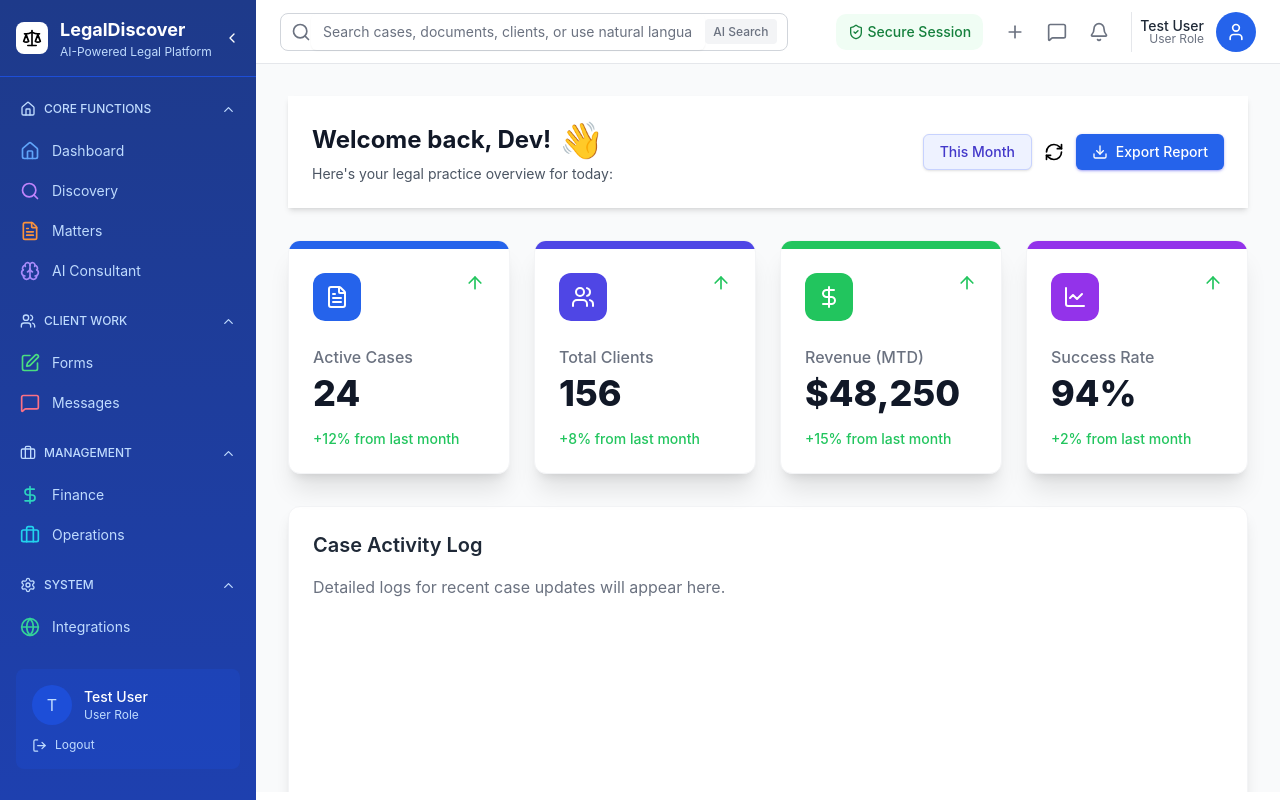
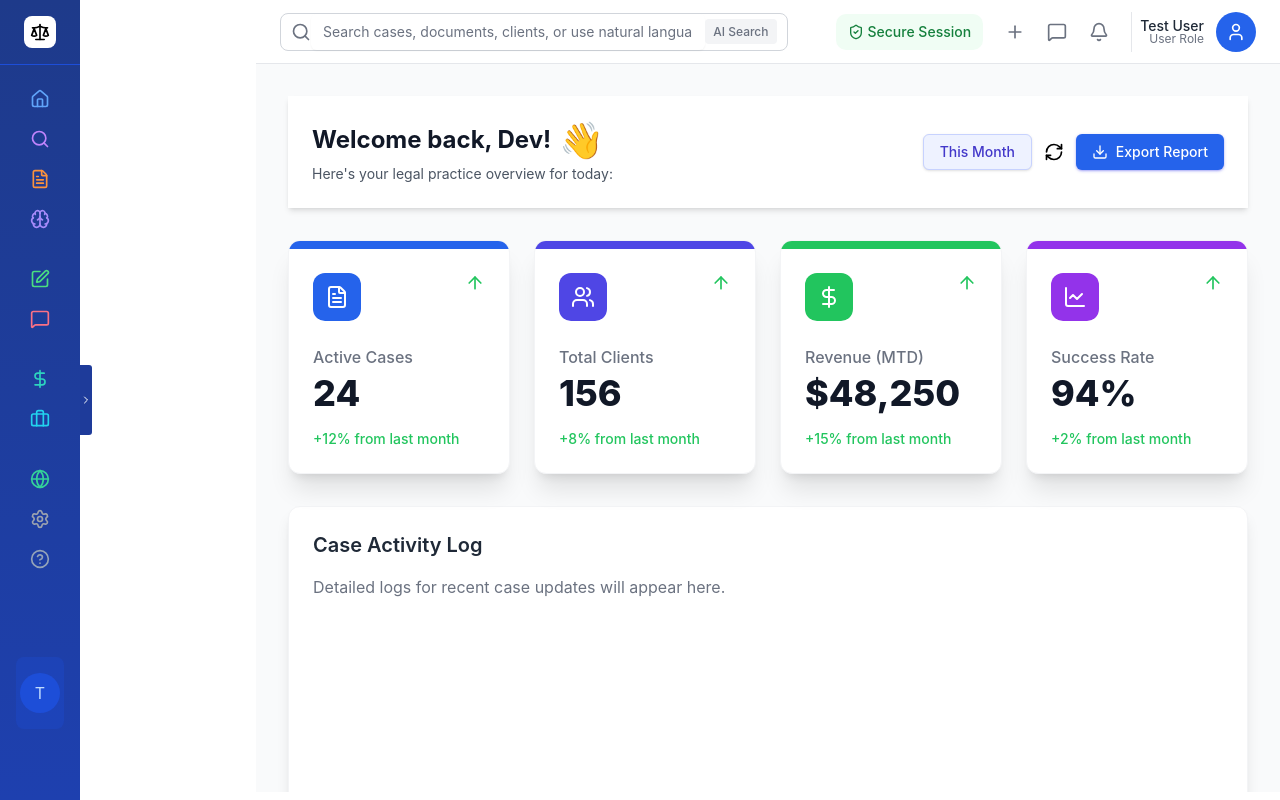
Before and after one commit to Rafayj34/LegalDiscover-NextJS-AWS-CDK, a Next.js app in the folder legaldiscoverapp/: page / in a window 1280 px wide. Both pictures are taken after a click on the icon 232 px from the left and 38 px from the top of the page. Built offline with nearby package versions, Linux system fonts and the light colour scheme.

Commit message:
add transition & seperate zustand stores

```diff
--- a/legaldiscoverapp/components/dashboard/index.tsx
+++ b/legaldiscoverapp/components/dashboard/index.tsx
@@ -59,7 +59,7 @@ export const Dashboard = () => {
                         >
                             This Month
                         </Button>
-                        <RefreshCw className="w-5 h-5 mr-2" />
+                        <RefreshCw className="cursor-pointer w-5 h-5 mr-2" />
                         <Button
                             className="bg-accent text-white hover:bg-indigo-700 shadow-indigo-500/50 flex items-center"
                         >
--- a/legaldiscoverapp/components/layout/sidebar/index.tsx
+++ b/legaldiscoverapp/components/layout/sidebar/index.tsx
@@ -4,13 +4,7 @@ import Link from "next/link";
 import { useState } from "react";
 import { Images } from "@/public/assets/index";
 import { CustomImage } from "../../common/image";
-import {
-  ChevronDown,
-  ChevronLeft,
-  ChevronUp,
-  LogOut,
-  Menu,
-} from "lucide-react";
+import { ChevronDown, ChevronLeft, ChevronRight, ChevronUp, LogOut, Menu } from "lucide-react";
 import { navigationTabs } from "@/lib/sidebar-data";
 
 type ExpandedStates = {
@@ -19,6 +13,7 @@ type ExpandedStates = {
 
 export const Sidebar = () => {
   const [mobileOpen, setMobileOpen] = useState(false);
+  const [isCollapsed, setIsCollapsed] = useState(false);
   const [expandedStates, setExpandedStates] = useState<ExpandedStates>(
     navigationTabs.reduce((acc, tab) => {
       acc[tab.section.name] = true;
@@ -32,6 +27,14 @@ export const Sidebar = () => {
       [name]: !prev[name],
     }));
   };
+
+  const handleCollapseToggle = () => {
+    setIsCollapsed(prev => !prev);
+  };
+
+  const COLLAPSED_WIDTH_MD = "md:w-[80px]";
+  const FULL_WIDTH_MD = "md:w-[256px]";
+  const hiddenWhenCollapsed = isCollapsed ? "hidden" : "block";
 
   return (
     <>
@@ -51,27 +54,42 @@ export const Sidebar = () => {
       )}
 
       <aside
-        className={`fixed top-0 left-0 h-screen w-72 md:w-[256px] z-50 bg-gradient-to-b from-[#1e3a8a] to-[#1e40af] text-white transform transition-transform duration-300 flex flex-col md:h-full md:relative
-          ${mobileOpen ? "translate-x-0" : "-translate-x-full md:translate-x-0"}
+        className={`fixed top-0 left-0 h-screen z-50 bg-gradient-to-b from-[#1e3a8a] to-[#1e40af] text-white transform transition-all duration-300 flex flex-col md:h-full md:relative
+          ${mobileOpen ? "translate-x-0 w-72" : "-translate-x-full md:translate-x-0"}
+          ${isCollapsed ? COLLAPSED_WIDTH_MD : FULL_WIDTH_MD}
         `}
       >
-        <div className="flex items-center gap-3 p-4 border-b border-blue-700 flex-shrink-0">
-          <div className="bg-white rounded-[8px] w-[32px] h-[32px] p-1.5 flex justify-center items-center">
+        <div className={`flex items-center gap-3 p-4 border-b border-blue-700 flex-shrink-0 ${isCollapsed ? 'justify-center' : ''}`}
+        >
+          <div className="bg-white rounded-[8px] w-[32px] h-[32px] p-1.5 flex justify-center items-center flex-shrink-0">
             <CustomImage
               src={Images.logo}
               alt="LegalDiscover"
               className="bg-white rounded-[8px] w-[32px] h-[32px]"
             />
           </div>
-          <div className="flex-1">
-            <h2 className="text-lg font-bold">LegalDiscover</h2>
-            <p className="text-xs text-blue-200">AI-Powered Legal Platform</p>
+          <div className={`flex-1 overflow-hidden ${hiddenWhenCollapsed}`}>
+            <h2 className="text-lg font-bold whitespace-nowrap">LegalDiscover</h2>
+            <p className="text-xs text-blue-200 whitespace-nowrap">AI-Powered Legal Platform</p>
           </div>
 
+          {isCollapsed ? (
+            <ChevronRight
+              size={16}
+              onClick={handleCollapseToggle}
+              className={`cursor-pointer absolute top-1/2 -right-[12px] transform -translate-y-1/2 bg-[#1e3b9a] w-[12px] h-[70px] rounded-r-[3px] hidden md:block`}
+            />
+          ) : (
+            <ChevronLeft
+              size={16}
+              onClick={handleCollapseToggle}
+              className={`cursor-pointer hidden md:block`}
+            />
+          )}
           <ChevronLeft
             size={16}
             onClick={() => setMobileOpen(false)}
-            className="cursor-pointer"
+            className={`cursor-pointer ${isCollapsed ? 'hidden' : 'md:hidden'}`}
           />
         </div>
 
@@ -82,52 +100,60 @@ export const Sidebar = () => {
 
             return (
               <div key={idx}>
+                {!isCollapsed &&
                   <div
-                  className="flex cursor-pointer text-[#bfdbfe] hover:text-white items-center py-2 mt-4 mb-2 px-3"
+                    className={`flex cursor-pointer text-[#bfdbfe] hover:text-white items-center py-2 mt-4 mb-2 ${isCollapsed ? 'justify-center px-0' : 'px-3'}`}
                     onClick={() => handleToggle(sectionName)}
                   >
                     {group.section.icon}
-                  <h3 className="text-xs font-medium uppercase px-2">
+                    <h3 className={`text-xs font-medium uppercase px-2 ${hiddenWhenCollapsed}`}>
                       {sectionName}
                     </h3>
 
-                  {isExpanded ? (
+                    {!isCollapsed && (
+                      isExpanded ? (
                         <ChevronUp size={15} className="ml-auto transition-transform duration-200" />
                       ) : (
                         <ChevronDown size={15} className="ml-auto transition-transform duration-200" />
+                      )
                     )}
                   </div>
-
-                {isExpanded &&
-                  <div className="space-y-1">
+                }
+                <div
+                  className={`
+                    overflow-hidden transition-all duration-300 ease-in-out
+                    ${isExpanded ? "max-h-screen" : "max-h-0"}
+                  `}
+                >
+                  <div className={`space-y-1 ${isCollapsed && "mt-4 mb-2"}`}>
                     {group.items.map((item, i) => (
                       <Link
                         key={i}
                         href={item.href}
                         onClick={() => setMobileOpen(false)}
-                        className={`flex items-center gap-3 px-3 py-2 rounded-lg cursor-pointer text-blue-200 hover:bg-primary-blue hover:text-white`}
+                        className={`flex items-center ${isCollapsed ? 'justify-center px-0' : 'gap-3 px-3'} py-2 rounded-lg cursor-pointer text-blue-200 hover:bg-primary-blue hover:text-white`}
                       >
                         {item.icon}
-                        <span className="text-sm">{item.label}</span>
+                        <span className={`text-sm ${hiddenWhenCollapsed}`}>{item.label}</span>
                       </Link>
                     ))}
                   </div>
-                }
+                </div>
               </div>
             );
           })}
         </div>
-        <div className="bg-primary-blue/30 text-blue-200 rounded-lg p-4 m-4 flex-shrink-0">
-          <div className="flex items-center gap-3">
-            <div className="bg-primary-blue rounded-full w-10 h-10 flex justify-center items-center">
+        <div className={`bg-primary-blue/30 text-blue-200 rounded-lg p-4 m-4 flex-shrink-0 ${isCollapsed ? 'p-2 m-2' : ''}`}>
+          <div className={`flex items-center ${isCollapsed ? 'justify-center' : 'gap-3'}`}>
+            <div className="bg-primary-blue rounded-full w-10 h-10 flex justify-center items-center flex-shrink-0">
               T
             </div>
-            <div>
-              <p className="text-sm font-medium text-white">Test User</p>
-              <p className="text-xs capitalize">User Role</p>
+            <div className={`overflow-hidden ${hiddenWhenCollapsed}`}>
+              <p className="text-sm font-medium text-white whitespace-nowrap">Test User</p>
+              <p className="text-xs capitalize whitespace-nowrap">User Role</p>
             </div>
           </div>
-          <div className="flex items-center cursor-pointer gap-2 mt-3 text-xs">
+          <div className={`flex items-center cursor-pointer gap-2 mt-3 text-xs ${hiddenWhenCollapsed}`}>
             <LogOut size={15} />
             Logout
           </div>
--- a/legaldiscoverapp/tsconfig.json
+++ b/legaldiscoverapp/tsconfig.json
@@ -29,6 +29,6 @@
     ".next/types/**/*.ts",
     ".next/dev/types/**/*.ts",
     "**/*.mts"
-, "store/useAppStore"  ],
+, "store/Auth"  ],
   "exclude": ["node_modules"]
 }
```
Also changed, not shown: legaldiscoverapp/store/Auth/index.tsx (added, +15 -0 lines), legaldiscoverapp/store/Global/index.tsx (added, +15 -0 lines), legaldiscoverapp/store/useAppStore/index.tsx (deleted, +0 -15 lines). Lines whose indentation alone changed are shown as unchanged.
